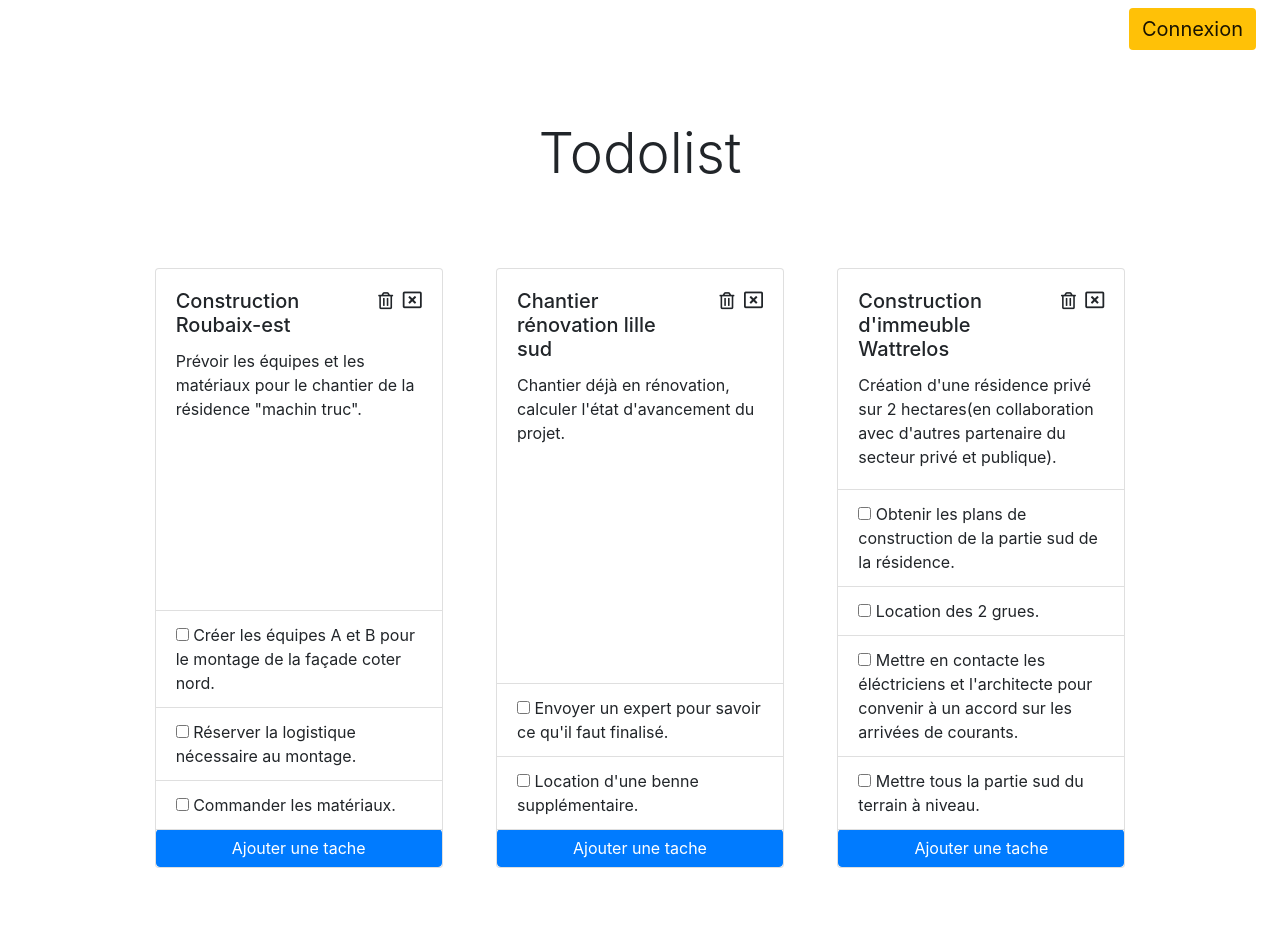
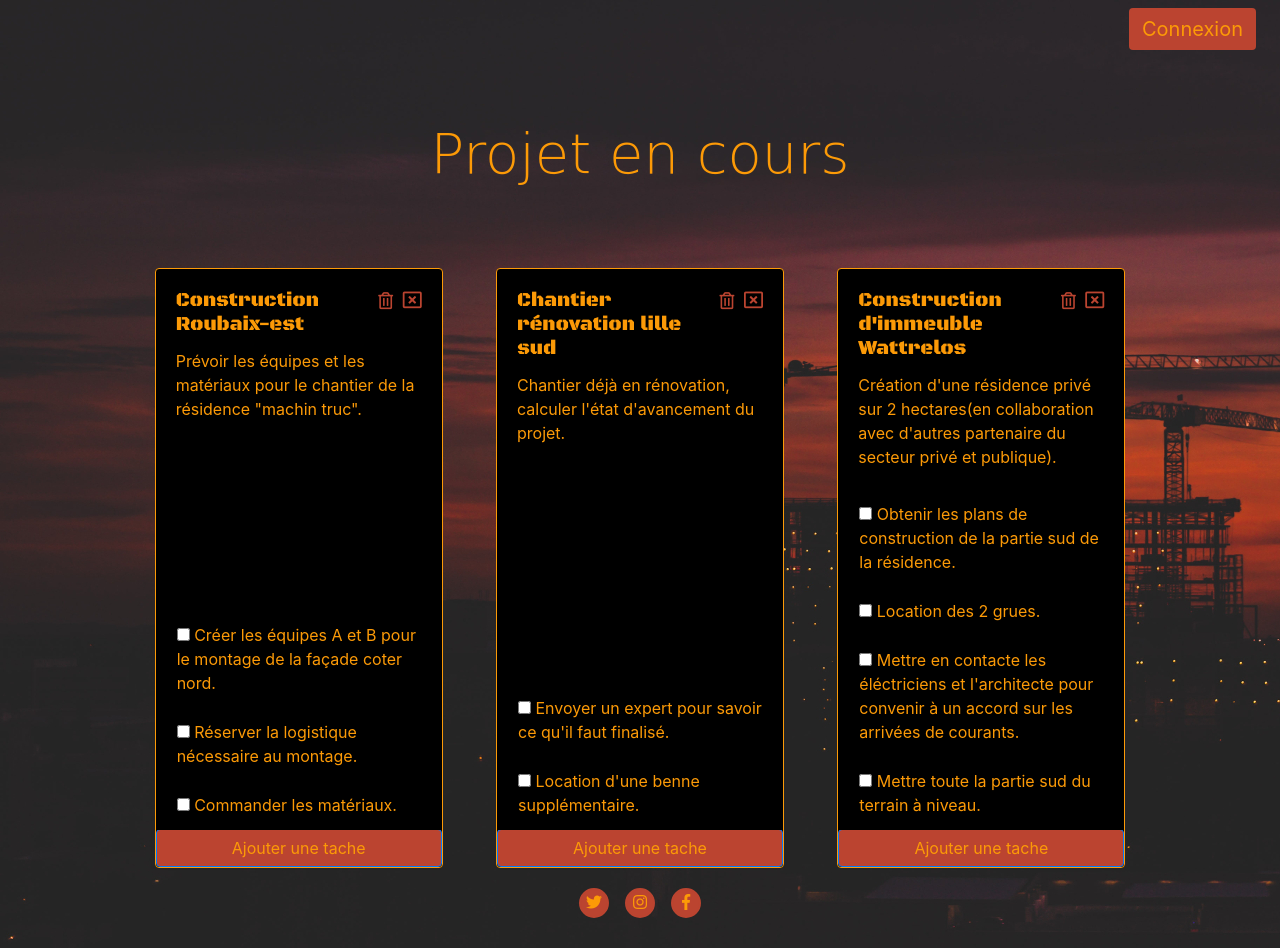
Before and after one commit to duponcheel-quentin/todolist, a plain HTML site: page index.html in a window 1280 px wide. Before the commit the page ends 888 px from the top, so only its background shows below. Drawn offline with nearby package versions, Linux system fonts and the light colour scheme; a web font is replaced by a local one.

Commit message:
ajout de commentaires

```diff
--- a/css/main.css
+++ b/css/main.css
@@ -97,9 +97,71 @@ textarea {
    Author's custom styles
    ========================================================================== */
 
+/* Start global styles */
+
+body {
+  background-color: #000000;
+  background-image: url(../img/constructionDark.jpg);
+}
+
 main {
   width: 80%;
   margin: auto;
+}
+
+ul {
+  margin: 0;
+}
+
+h1, h5, p, li {
+  color : #fc9a07;
+}
+
+h1 {
+  font-family: 'Bungee Inline', cursive;
+}
+
+h5 {
+  font-family: 'Black Ops One', cursive;
+}
+
+footer {
+  width: auto;
+  margin: auto;
+  padding: 0px 0 30px 0;
+}
+
+/* End global styles */
+
+/* Start footer styles  */
+
+.borderIcon {
+    border: 2px solid #BB4430;
+    border-radius: 30px;
+    width: 30px;
+    height: 30px;
+    text-align: center;
+    background-color: #BB4430;
+    color: #fc9a07;
+}
+
+.borderIcon:hover {
+    transition: 300ms ease-in-out;
+    border: 2px solid #fc9a07;
+    background-color: #fc9a07;
+    color: #BB4430;
+}
+
+/* End footer styles */
+
+/* Start main styles */
+
+.cardList {
+  background-color: #000000;
+}
+
+.bgLi {
+  background-color: #000000;
 }
 
 .todo {
@@ -108,13 +170,13 @@ main {
 
 .cardList {
   margin: 20px 10px 20px 10px;
+  border: 1px #fc9a07 solid;
 }
 
 .titleCard {
   justify-content: space-between;
 }
 
-/* modification icon */
 .icons {
   display: flex;
   justify-content: flex-end;
@@ -123,8 +185,6 @@ main {
 .card h5 {
   width: 70%;
 }
-
-
 
 .titleCard {
   display: flex;
@@ -141,7 +201,40 @@ main {
   font-size: 19px;
 }
 
+.positionList {
+  padding : 0;
+}
 
+.sizeBtn {
+  width: 100%;
+}
+
+.colorBtn {
+  color: #fc9a07;
+}
+
+.colorBtn:hover {
+  background-color: #fc9a07;
+  color: #BB4430;
+}
+
+.communBtn {
+  background-color: #BB4430;
+}
+
+.btnNav {
+  color: #BB4430;
+}
+
+.iconModif {
+  color:#BB4430;
+}
+
+.iconModif:hover {
+  color: #fc9a07;
+}
+
+/* End main styles */
 
 
 
--- a/index.html
+++ b/index.html
@@ -1,16 +1,17 @@
 <!doctype html>
-<html class="no-js" lang="">
+<html class="no-js" lang="fr">
 
 <head>
   <meta charset="utf-8">
   <meta http-equiv="x-ua-compatible" content="ie=edge">
-  <title></title>
+  <title>todolist</title>
   <meta name="description" content="">
   <meta name="viewport" content="width=device-width, initial-scale=1, shrink-to-fit=no">
 
   <link rel="manifest" href="site.webmanifest">
   <link rel="apple-touch-icon" href="icon.png">
   <!-- Place favicon.ico in the root directory -->
+  <link href="https://fonts.googleapis.com/css?family=Black+Ops+One|Bungee+Inline|Libre+Barcode+128+Text" rel="stylesheet">
   <link rel="stylesheet" href="https://use.fontawesome.com/releases/v5.3.1/css/all.css" integrity="sha384-mzrmE5qonljUremFsqc01SB46JvROS7bZs3IO2EmfFsd15uHvIt+Y8vEf7N7fWAU" crossorigin="anonymous">
   <link rel="stylesheet" href="https://stackpath.bootstrapcdn.com/bootstrap/4.1.3/css/bootstrap.min.css" integrity="sha384-MCw98/SFnGE8fJT3GXwEOngsV7Zt27NXFoaoApmYm81iuXoPkFOJwJ8ERdknLPMO" crossorigin="anonymous">
   <link rel="stylesheet" href="css/normalize.css">
@@ -21,15 +22,19 @@
 
 <header>
 
-  <nav class="m-2 navbar-expand-lg navbar-light ">
+  <!-- navigation bar -->
+
+  <nav class="m-2 navbar-expand-lg">
     <div class="d-flex justify-content-end">
-      <a class="navbar-brand btn bg-warning" href="#">Connexion</a>
+      <a class="navbar-brand btn communBtn colorBtn" href="#">Connexion</a>
     </div>
   </nav>
 
+  <!-- Page title -->
+
   <div class="d-flex p-4">
     <div class="container">
-      <h1 class="display-4 d-flex justify-content-center">Todolist</h1>
+      <h1 class="display-4 d-flex justify-content-center">Projet en cours</h1>
     </div>
   </div>
 
@@ -37,23 +42,25 @@
 
 <main>
 
-  <div class="d-flex d-flex justify-content-around todo">
+  <!-- card for todolist -->
+
+  <div class="d-flex justify-content-around todo">
     <div class="card cardList" style="width: 18rem;">
       <div class="card-body col-sm">
         <section class="titleCard">
           <h5 class="card-title">Construction Roubaix-est</h5>
           <div class="iconsContainer">
-            <i class="far fa-trash-alt"></i>
-            <i class="far fa-window-close"></i>
+            <a href=""<i class="far fa-trash-alt iconModif"></i></a>
+            <a href=""<i class="far fa-window-close iconModif"></i></a>
           </div>
         </section>
         <p class="card-text">Prévoir les équipes et les matériaux pour le chantier de la résidence "machin truc".</p>
       </div>
-      <ul class="list-group list-group-flush">
-        <li class="list-group-item"><input type="checkbox" </input> Créer les équipes A et B pour le montage de la façade coter nord.</li>
-        <li class="list-group-item"><input type="checkbox" </input> Réserver la logistique nécessaire au montage.</li>
-        <li class="list-group-item"><input type="checkbox" </input> Commander les matériaux.</li>
-        <a href="#" class="btn btn-primary">Ajouter une tache</a>
+      <ul class="positionList">
+        <li class="list-group-item bgLi"><input type="checkbox" </input> Créer les équipes A et B pour le montage de la façade coter nord.</li>
+        <li class="list-group-item bgLi"><input type="checkbox" </input> Réserver la logistique nécessaire au montage.</li>
+        <li class="list-group-item bgLi"><input type="checkbox" </input> Commander les matériaux.</li>
+        <a href="#" class="btn btn-primary sizeBtn communBtn colorBtn">Ajouter une tache</a>
       </ul>
     </div>
 
@@ -62,16 +69,16 @@
         <section class="titleCard">
           <h5 class="card-title">Chantier rénovation lille sud</h5>
           <div class="iconsContainer">
-            <i class="far fa-trash-alt"></i>
-            <i class="far fa-window-close"></i>
+            <a href=""<i class="far fa-trash-alt iconModif"></i></a>
+            <a href=""<i class="far fa-window-close iconModif"></i></a>
           </div>
         </section>
         <p class="card-text">Chantier déjà en rénovation, calculer l'état d'avancement du projet.</p>
       </div>
-      <ul class="list-group list-group-flush">
-        <li class="list-group-item"><input type="checkbox" </input> Envoyer un expert pour savoir ce qu'il faut finalisé.</li>
-        <li class="list-group-item"><input type="checkbox" </input> Location d'une benne supplémentaire.</li>
-        <a href="#" class="btn btn-primary">Ajouter une tache</a>
+      <ul class="positionList">
+        <li class="list-group-item bgLi"><input type="checkbox" </input> Envoyer un expert pour savoir ce qu'il faut finalisé.</li>
+        <li class="list-group-item bgLi"><input type="checkbox" </input> Location d'une benne supplémentaire.</li>
+        <a href="#" class="btn btn-primary sizeBtn communBtn colorBtn">Ajouter une tache</a>
       </ul>
     </div>
 
@@ -80,18 +87,18 @@
         <section class="titleCard">
           <h5 class="card-title">Construction d'immeuble Wattrelos</h5>
           <div>
-            <i class="far fa-trash-alt"></i>
-            <i class="far fa-window-close"></i>
+            <a href=""<i class="far fa-trash-alt iconModif"></i></a>
+            <a href=""<i class="far fa-window-close iconModif"></i></a>
           </div>
         </section>
         <p class="card-text">Création d'une résidence privé sur 2 hectares(en collaboration avec d'autres partenaire du secteur privé et publique).</p>
       </div>
-      <ul class="list-group list-group-flush">
-        <li class="list-group-item"><input type="checkbox" </input> Obtenir les plans de construction de la partie sud de la résidence.</li>
-        <li class="list-group-item"><input type="checkbox" </input> Location des 2 grues.</li>
-        <li class="list-group-item"><input type="checkbox" </input> Mettre en contacte les éléctriciens et l'architecte pour convenir à un accord sur les arrivées de courants.</li>
-        <li class="list-group-item"><input type="checkbox" </input> Mettre tous la partie sud du terrain à niveau.</li>
-        <a href="#" class="btn btn-primary">Ajouter une tache</a>
+      <ul class="positionList">
+        <li class="list-group-item bgLi"><input type="checkbox" </input> Obtenir les plans de construction de la partie sud de la résidence.</li>
+        <li class="list-group-item bgLi"><input type="checkbox" </input> Location des 2 grues.</li>
+        <li class="list-group-item bgLi"><input type="checkbox" </input> Mettre en contacte les éléctriciens et l'architecte pour convenir à un accord sur les arrivées de courants.</li>
+        <li class="list-group-item bgLi"><input type="checkbox" </input> Mettre toute la partie sud du terrain à niveau.</li>
+        <a href="#" class="btn btn-primary sizeBtn communBtn colorBtn">Ajouter une tache</a>
       </ul>
     </div>
   </div>
@@ -100,6 +107,13 @@
 
 <footer>
 
+  <!-- icons find on fontawesome -->
+
+  <div class="d-flex justify-content-center marginText">
+	 <a class="mx-2 borderIcon" href=""><i class="fab fa-twitter"></i></a>
+	 <a class="mx-2 borderIcon" href=""><i class="fab fa-instagram"></i></a>
+	 <a class="mx-2 borderIcon" href=""><i class="fab fa-facebook-f"></i></a>
+  </div>
 </footer>
 
   <script src="js/vendor/modernizr-3.6.0.min.js"></script>
```
Also changed, not shown: img/constructionDark.jpg (added), img/constructionDarkk.jpg (added).
